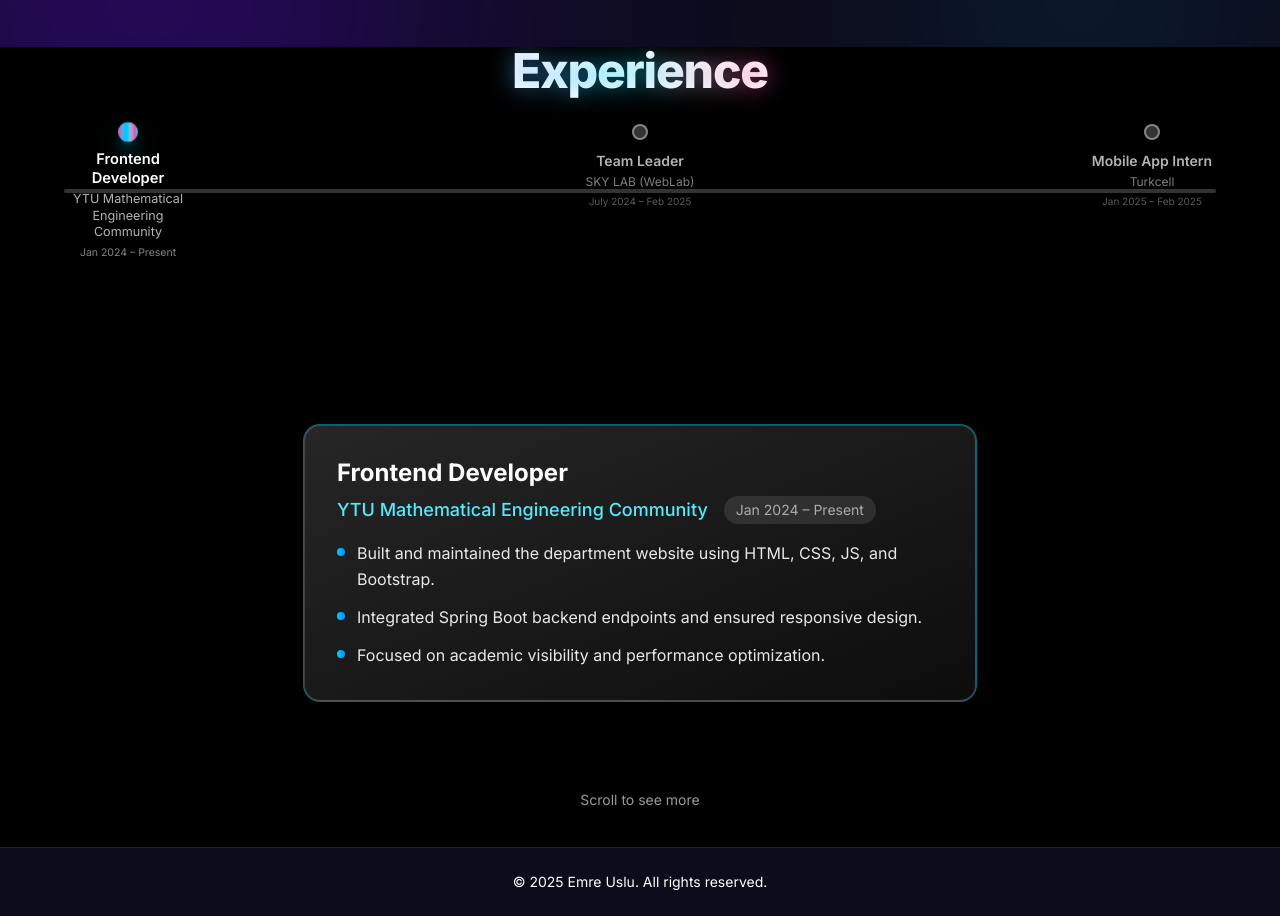
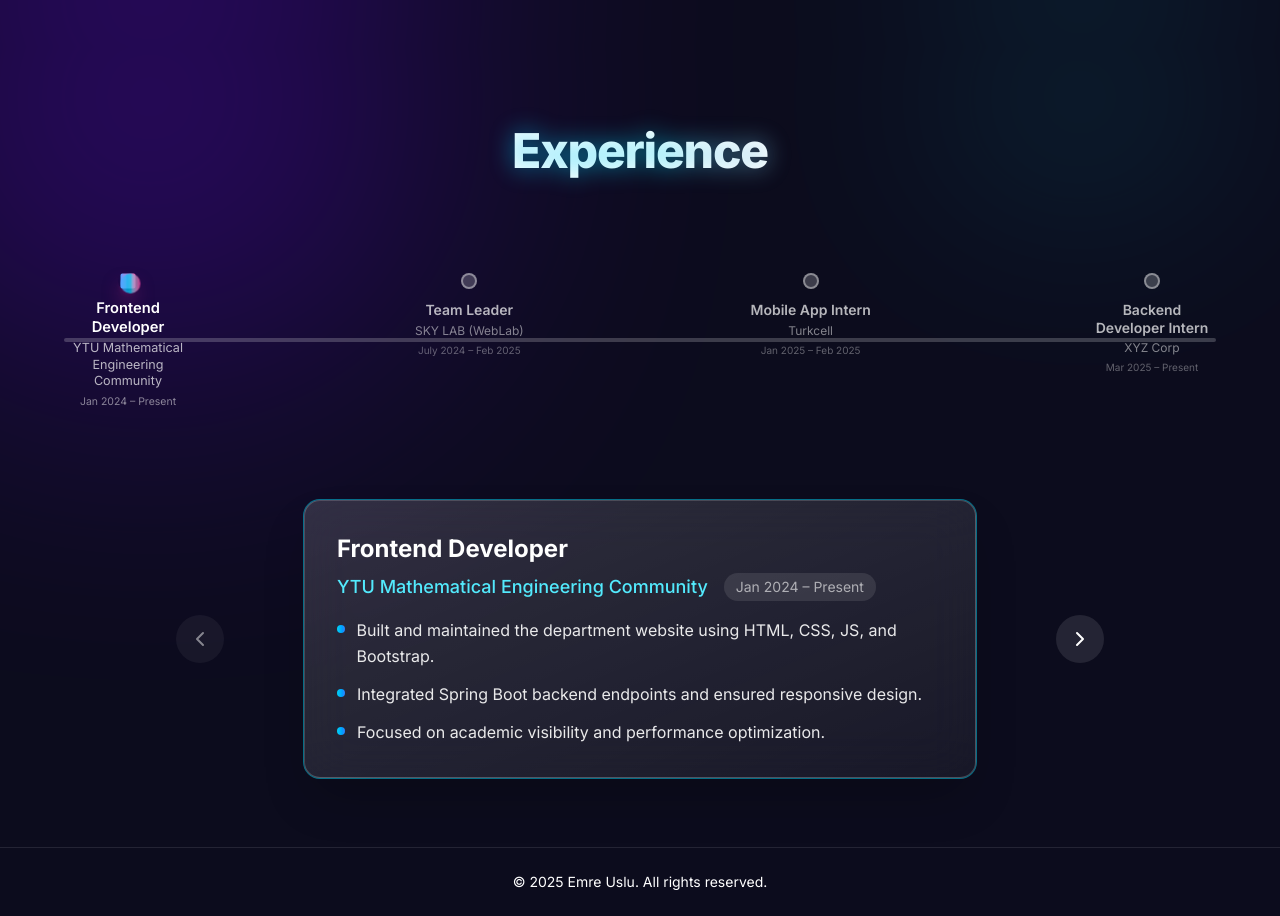
Before and after one commit to rakun256/rakun-portfolio, a Next.js app: page / in a window 1280 px wide. Shown: the part 1720-2636 px from the top of the page. Built offline with nearby package versions, Linux system fonts and the light colour scheme.

Commit message:
Refactor ExperienceCard and HorizontalTimeline components; remove framer-motion animations, improve layout, and enhance accessibility. Update AboutSection and ExperienceSection for better responsiveness and user interaction. Add new experience entry in timeline data and update package dependencies.

```diff
--- a/components/experience/ExperienceCard.tsx
+++ b/components/experience/ExperienceCard.tsx
@@ -1,5 +1,4 @@
 import React from "react";
-import { motion } from "framer-motion";
 
 interface ExperienceCardProps {
   title: string;
@@ -17,61 +16,39 @@ const ExperienceCard: React.FC<ExperienceCardProps> = ({
   isActive,
 }) => {
   return (
-    <motion.div
-      key={`${title}-${organization}`}
-      initial={{ opacity: 0, y: 60, scale: 0.95 }}
-      animate={{ opacity: 1, y: 0, scale: 1 }}
-      exit={{ opacity: 0, y: -60, scale: 0.95 }}
-      transition={{
-        duration: 0.7,
-        ease: [0.22, 1, 0.36, 1]
-      }}
+    <div
       className={`relative bg-gradient-to-br from-white/15 to-white/5 backdrop-blur-xl border border-white/20 rounded-2xl p-8 shadow-2xl text-white max-w-2xl w-full transition-all duration-500 hover:shadow-cyan-400/20 hover:border-cyan-400/30 group ${
         isActive ? "ring-1 ring-cyan-400/50" : "opacity-80"
       }`}
     >
-      {/* Arka plan gradyan efekti */}
       <div className="absolute inset-0 bg-gradient-to-br from-blue-400/10 via-cyan-400/5 to-pink-500/10 rounded-2xl opacity-0 group-hover:opacity-100 transition-opacity duration-500" />
-
-      <div className="relative z-10">
-        {/* Başlık ve kurum */}
-        <div className="mb-4">
-          <h3 className="text-xl md:text-2xl font-bold text-white mb-2 leading-tight">
+      <div className="relative z-10 space-y-4">
+        <div>
+          <h3 className="text-xl md:text-2xl font-bold text-white mb-2">
             {title}
           </h3>
           <div className="flex flex-col sm:flex-row sm:items-center gap-2 sm:gap-4">
             <span className="text-lg text-cyan-300 font-medium">
               {organization}
             </span>
-            <span className="text-sm text-white/60 bg-white/10 px-3 py-1 rounded-full w-fit">
+            <span className="text-sm text-white/60 bg-white/10 px-3 py-1 rounded-full">
               {date}
             </span>
           </div>
         </div>
-
-        {/* Açıklama listesi */}
         <div className="space-y-3">
           {description.map((item, idx) => (
-            <motion.div
-              key={idx}
-              initial={{ opacity: 0, x: -20 }}
-              animate={{ opacity: 1, x: 0 }}
-              transition={{ delay: idx * 0.1 + 0.3, duration: 0.5 }}
-              className="flex items-start gap-3"
-            >
-              {/* Özel bullet */}
-              <div className="w-2 h-2 rounded-full bg-gradient-to-r from-cyan-400 to-blue-500 mt-2 flex-shrink-0" />
+            <div key={idx} className="flex items-start gap-3">
+              <div className="w-2 h-2 rounded-full bg-gradient-to-r from-cyan-400 to-blue-500 mt-2" />
               <p className="text-white/90 text-sm md:text-base leading-relaxed">
                 {item}
               </p>
-            </motion.div>
+            </div>
           ))}
         </div>
       </div>
-
-      {/* Hover efekti için ek gradyan */}
       <div className="absolute inset-0 bg-gradient-to-r from-transparent via-white/5 to-transparent opacity-0 group-hover:opacity-100 transition-opacity duration-500 rounded-2xl" />
-    </motion.div>
+    </div>
   );
 };
 
--- a/components/experience/HorizontalTimeline.tsx
+++ b/components/experience/HorizontalTimeline.tsx
@@ -8,7 +8,9 @@ interface HorizontalTimelineProps {
   activeIndex: number;
 }
 
-export default function HorizontalTimeline({ activeIndex }: HorizontalTimelineProps) {
+export default function HorizontalTimeline({
+  activeIndex,
+}: HorizontalTimelineProps) {
   const containerRef = useRef<HTMLDivElement | null>(null);
   const [progressWidth, setProgressWidth] = useState("0%");
 
@@ -34,13 +36,16 @@ export default function HorizontalTimeline({ activeIndex }: HorizontalTimelinePr
       {/* Noktalar ve bilgiler */}
       <div className="flex justify-between w-full z-20">
         {timeline.map((item, index) => (
-          <div key={index} className="flex flex-col items-center w-32 text-center">
+          <div
+            key={index}
+            className="flex flex-col items-center w-32 text-center"
+          >
             {/* Nokta */}
             <div
               className={clsx(
                 "w-4 h-4 rounded-full border-2 transition-all duration-700 ease-out mb-3 relative",
                 index <= activeIndex
-                  ? "bg-gradient-to-r from-blue-400 via-cyan-400 to-pink-500 border-transparent scale-125 shadow-lg shadow-cyan-400/50"
+                  ? "bg-gradient-to-r from-blue-400 to-pink-500 border-transparent scale-125 shadow-lg shadow-pink-500/50 bg-no-repeat bg-cover"
                   : "bg-white/20 border-white/40 hover:border-white/60"
               )}
             >
@@ -51,11 +56,17 @@ export default function HorizontalTimeline({ activeIndex }: HorizontalTimelinePr
             </div>
 
             {/* Bilgiler */}
-            <div className={clsx(
-              "transition-all duration-500",
-              index === activeIndex ? "opacity-100 transform scale-105" : "opacity-70"
-            )}>
-              <p className="text-sm text-white font-semibold leading-tight mb-1">{item.title}</p>
+            <div
+              className={clsx(
+                "transition-all duration-500",
+                index === activeIndex
+                  ? "opacity-100 transform scale-105"
+                  : "opacity-70"
+              )}
+            >
+              <p className="text-sm text-white font-semibold leading-tight mb-1">
+                {item.title}
+              </p>
               <p className="text-xs text-white/70 mb-1">{item.organization}</p>
               <p className="text-[10px] text-white/50">{item.date}</p>
             </div>
--- a/components/experience/TimelineDot.tsx
+++ /dev/null
@@ -1,105 +0,0 @@
-// ExperienceSection.tsx
-"use client";
-
-import { useEffect, useRef, useState } from "react";
-import { timeline } from "@/data/timeline";
-import ExperienceCard from "../experience/ExperienceCard";
-import HorizontalTimeline from "../experience/HorizontalTimeline";
-
-export default function ExperienceSection() {
-  const sectionRef = useRef<HTMLElement | null>(null);
-  const [activeIndex, setActiveIndex] = useState(0);
-  const [isScrolling, setIsScrolling] = useState(false);
-
-  useEffect(() => {
-    const section = sectionRef.current;
-    if (!section) return;
-
-    const observer = new IntersectionObserver(
-      ([entry]) => {
-        if (entry.isIntersecting) {
-          document.body.style.overflow = "hidden";
-        } else {
-          document.body.style.overflow = "auto";
-        }
-      },
-      { threshold: 0.5 }
-    );
-
-    observer.observe(section);
-    return () => {
-      observer.disconnect();
-      document.body.style.overflow = "auto";
-    };
-  }, []);
-
-  const handleWheel = (e: WheelEvent) => {
-    if (isScrolling) return;
-    setIsScrolling(true);
-    setTimeout(() => setIsScrolling(false), 800);
-
-    if (e.deltaY > 0 && activeIndex < timeline.length - 1) {
-      setActiveIndex((prev) => prev + 1);
-    } else if (e.deltaY < 0 && activeIndex > 0) {
-      setActiveIndex((prev) => prev - 1);
-    }
-  };
-
-  useEffect(() => {
-    const section = sectionRef.current;
-    if (!section) return;
-    section.addEventListener("wheel", handleWheel, { passive: false });
-    return () => section.removeEventListener("wheel", handleWheel);
-  }, [activeIndex, isScrolling]);
-
-  return (
-    <section
-      ref={sectionRef}
-      id="experience"
-      className="relative h-screen w-full overflow-hidden bg-black text-white"
-    >
-      <div className="flex flex-col h-full">
-        {/* Başlık */}
-        <div className="shrink-0 py-10">
-          <h2 className="text-4xl md:text-5xl font-extrabold text-white tracking-tight relative group inline-block text-center w-full">
-            Experience
-            <span className="absolute inset-0 blur-md opacity-60 group-hover:opacity-90 bg-gradient-to-r from-blue-400 via-cyan-400 to-pink-500 bg-clip-text text-transparent pointer-events-none transition-all duration-500 text-center">
-              Experience
-            </span>
-          </h2>
-        </div>
-
-        {/* Timeline */}
-        <div className="shrink-0 hidden md:block">
-          <HorizontalTimeline activeIndex={activeIndex} />
-        </div>
-
-        {/* Aktif Kart */}
-        <div className="grow flex items-center justify-center px-4">
-          <ExperienceCard
-            title={timeline[activeIndex].title}
-            organization={timeline[activeIndex].organization}
-            date={timeline[activeIndex].date}
-            description={timeline[activeIndex].description}
-            isActive={true}
-          />
-        </div>
-
-        {/* Mobil versiyon */}
-        <div className="md:hidden mt-8 px-4">
-          {timeline.map((item, index) => (
-            <div key={index} className="mb-12">
-              <ExperienceCard
-                title={item.title}
-                organization={item.organization}
-                date={item.date}
-                description={item.description}
-                isActive={true}
-              />
-            </div>
-          ))}
-        </div>
-      </div>
-    </section>
-  );
-}
--- a/components/sections/About.tsx
+++ b/components/sections/About.tsx
@@ -11,7 +11,7 @@ export default function AboutSection() {
   return (
     <SectionWrapper
       id="about"
-      className="relative min-h-screen pt-28 pb-20 px-4 sm:px-6 lg:px-8 justify-center items-center flex"
+      className="relative min-h-screen pt-28 pb-20 px-4 sm:px-6 lg:px-8 justify-center items-center flex overflow-y-visible"
     >
       <div className="absolute inset-0 -z-10 overflow-hidden">
         <div className="absolute bottom-[-200px] left-[-100px] w-[500px] h-[500px] bg-[#6f00ff] rounded-full opacity-40 blur-[150px]" />
@@ -38,6 +38,7 @@ export default function AboutSection() {
           whileInView={{ opacity: 1, y: 0 }}
           transition={{ delay: 0.3, duration: 0.6 }}
           className="text-white/80 text-base md:text-lg leading-relaxed mt-6 whitespace-pre-line text-align-left"
+          viewport={{ once: true }}
         >
           {about.description}
         </motion.p>
@@ -55,6 +56,7 @@ export default function AboutSection() {
           },
         }}
         className="grid grid-cols-1 sm:grid-cols-2 md:grid-cols-2 gap-6 max-w-4xl mx-auto"
+        viewport={{ once: true }}
       >
         {about.highlights.map((item, index) => {
           const Icon = item.icon;
@@ -65,12 +67,14 @@ export default function AboutSection() {
              bg-white/10 border border-white/30 backdrop-blur-md p-4 rounded-2xl
              shadow-xl text-white/90 group transition-transform hover:scale-[1.03]
              hover:shadow-2xl min-w-[240px] sm:min-w-[260px]"
+             viewport={{ once: true }}
             >
               <motion.div
                 className="absolute w-60 h-60 -translate-x-1/2 -translate-y-1/2 rounded-full pointer-events-none
                bg-gradient-to-br from-[#6f00ff] via-[#a002a0] to-[#0876e4] opacity-0
                blur-3xl group-hover:opacity-30 transition-opacity duration-300"
                 style={{ left: "50%", top: "50%" }}
+                viewport={{ once: true }}
               />
 
               <div className="flex justify-center items-center z-10 relative h-full gap-4">
--- a/components/sections/Experience.tsx
+++ b/components/sections/Experience.tsx
@@ -1,111 +1,78 @@
 "use client";
 
-import { useEffect, useRef, useState, useCallback } from "react";
+import React, { useState } from "react";
+import { FiChevronLeft, FiChevronRight } from "react-icons/fi";
+import { AnimatePresence, motion } from "framer-motion";
 import { timeline } from "@/data/timeline";
 import ExperienceCard from "../experience/ExperienceCard";
 import HorizontalTimeline from "../experience/HorizontalTimeline";
 
 export default function ExperienceSection() {
-  const sectionRef = useRef<HTMLElement | null>(null);
+  const about = { title: "Experience" };
   const [activeIndex, setActiveIndex] = useState(0);
-  const [isScrolling, setIsScrolling] = useState(false);
-  const [isMobile, setIsMobile] = useState(false);
 
-  // Mobil cihaz kontrolü
-  useEffect(() => {
-    const checkMobile = () => {
-      setIsMobile(window.innerWidth < 768);
-    };
-
-    checkMobile();
-    window.addEventListener('resize', checkMobile);
-    return () => window.removeEventListener('resize', checkMobile);
-  }, []);
-
-  // Masaüstü için scroll kilitleme
-  useEffect(() => {
-    if (isMobile) return;
-
-    const section = sectionRef.current;
-    if (!section) return;
-
-    const observer = new IntersectionObserver(
-      ([entry]) => {
-        if (entry.isIntersecting) {
-          document.body.style.overflow = "hidden";
-          document.documentElement.style.overflow = "hidden";
-        } else {
-          document.body.style.overflow = "auto";
-          document.documentElement.style.overflow = "auto";
-        }
-      },
-      { threshold: 0.3 }
-    );
-
-    observer.observe(section);
-    return () => {
-      observer.disconnect();
-      document.body.style.overflow = "auto";
-      document.documentElement.style.overflow = "auto";
-    };
-  }, [isMobile]);
-
-  // Wheel event handler
-  const handleWheel = useCallback((e: WheelEvent) => {
-    if (isMobile || isScrolling) return;
-
-    e.preventDefault();
-    e.stopPropagation();
-
-    setIsScrolling(true);
-    setTimeout(() => setIsScrolling(false), 600);
-
-    if (e.deltaY > 0 && activeIndex < timeline.length - 1) {
-      setActiveIndex((prev) => prev + 1);
-    } else if (e.deltaY < 0 && activeIndex > 0) {
-      setActiveIndex((prev) => prev - 1);
-    }
-  }, [activeIndex, isScrolling, isMobile]);
-
-  // Wheel event listener
-  useEffect(() => {
-    if (isMobile) return;
-
-    const section = sectionRef.current;
-    if (!section) return;
-
-    section.addEventListener("wheel", handleWheel, { passive: false });
-    return () => section.removeEventListener("wheel", handleWheel);
-  }, [handleWheel, isMobile]);
+  const prev = () => activeIndex > 0 && setActiveIndex((i) => i - 1);
+  const next = () =>
+    activeIndex < timeline.length - 1 && setActiveIndex((i) => i + 1);
 
   return (
     <section
       id="experience"
-      ref={sectionRef}
-      className={`relative w-full bg-black text-white ${
-        isMobile ? 'py-16 px-4' : 'h-screen overflow-hidden'
-      }`}
+      className="relative h-screen w-full text-white flex flex-col items-center pt-20 overflow-y-visible"
     >
-      {/* Başlık */}
-      <div className="flex justify-center items-center mb-8">
-        <h2 className="text-4xl md:text-5xl font-extrabold text-white tracking-tight relative group inline-block text-center">
-          Experience
-          <span className="absolute inset-0 blur-md opacity-60 group-hover:opacity-90 bg-gradient-to-r from-blue-400 via-cyan-400 to-pink-500 bg-clip-text text-transparent pointer-events-none transition-all duration-500">
-            Experience
+      <div className="absolute inset-0 -z-10 overflow-hidden">
+        <div className="absolute top-[-200px] left-[-100px] w-[500px] h-[500px] bg-[#6f00ff] rounded-full opacity-40 blur-[150px]" />
+        <div className="absolute top-[0px] right-[100px] w-[200px] h-[100px] bg-[#00f2ff] rounded-full opacity-30 blur-[120px]" />
+      </div>
+
+      {/* Başlık (reveal on scroll) */}
+      <motion.div
+        initial={{ opacity: 0, y: 20 }}
+        whileInView={{ opacity: 1, y: 0 }}
+        viewport={{ once: true, amount: 0.3 }}
+        transition={{ duration: 0.6, ease: "easeOut" }}
+        className="w-full px-4 mb-8"
+      >
+        <h2 className="text-4xl md:text-5xl font-extrabold text-white tracking-tight relative group inline-block text-center w-full">
+          {about.title}
+          <span className="absolute inset-0 blur-md opacity-60 group-hover:opacity-90 bg-gradient-to-r from-blue-400 via-cyan-400 to-pink-500 bg-clip-text text-transparent pointer-events-none transition duration-500">
+            {about.title}
           </span>
         </h2>
-      </div>
+      </motion.div>
 
-      {/* Masaüstü Sürümü */}
-      {!isMobile && (
-        <>
-          {/* Timeline */}
-          <div className="mb-8">
+      {/* Desktop: timeline + kart + oklar (reveal on scroll) */}
+      <motion.div
+        initial={{ opacity: 0, y: 20 }}
+        whileInView={{ opacity: 1, y: 0 }}
+        viewport={{ once: true, amount: 0.3 }}
+        transition={{ delay: 0.1, duration: 0.6, ease: "easeOut" }}
+        className="hidden md:flex flex-1 flex-col w-full items-center justify-center gap-12 px-4"
+      >
         <HorizontalTimeline activeIndex={activeIndex} />
-          </div>
 
-          {/* Aktif Kart */}
-          <div className="flex items-center justify-center h-[calc(100vh-280px)]">
+        <div className="relative w-full max-w-2xl flex items-center justify-center">
+          {/* Sol ok */}
+          <button
+            onClick={prev}
+            disabled={activeIndex === 0}
+            aria-label="Previous experience"
+            className="absolute left-[-8rem] top-1/2 -translate-y-1/2 p-3 bg-white/10 hover:bg-white/20 disabled:opacity-50 rounded-full transition z-10"
+          >
+            <FiChevronLeft size={24} />
+          </button>
+
+          {/* Card container */}
+          <div className="w-full relative">
+            <AnimatePresence mode="wait">
+              <motion.div
+                key={activeIndex}
+                initial={{ opacity: 0 }}
+                animate={{ opacity: 1 }}
+                exit={{ opacity: 0 }}
+                transition={{ duration: 0.4, ease: "easeInOut" }}
+                className="w-full"
+              >
                 <ExperienceCard
                   title={timeline[activeIndex].title}
                   organization={timeline[activeIndex].organization}
@@ -113,33 +80,36 @@ export default function ExperienceSection() {
                   description={timeline[activeIndex].description}
                   isActive={true}
                 />
+              </motion.div>
+            </AnimatePresence>
           </div>
 
-          {/* Scroll İpucu */}
-          {activeIndex < timeline.length - 1 && (
-            <div className="absolute bottom-8 left-1/2 transform -translate-x-1/2 text-white/60 text-sm animate-bounce">
-              Scroll to see more
+          {/* Sağ ok */}
+          <button
+            onClick={next}
+            disabled={activeIndex === timeline.length - 1}
+            aria-label="Next experience"
+            className="absolute right-[-8rem] top-1/2 -translate-y-1/2 p-3 bg-white/10 hover:bg-white/20 disabled:opacity-50 rounded-full transition z-10"
+          >
+            <FiChevronRight size={24} />
+          </button>
         </div>
-          )}
-        </>
-      )}
+      </motion.div>
 
-      {/* Mobil Sürümü */}
-      {isMobile && (
-        <div className="space-y-12">
-          {timeline.map((item, index) => (
-            <div key={index} className="w-full">
+      {/* Mobile: dikey liste */}
+      <div className="md:hidden w-full overflow-auto px-4 mt-8 pb-8">
+        {timeline.map((item, idx) => (
+          <div key={idx} className="mb-8 flex justify-center">
             <ExperienceCard
               title={item.title}
               organization={item.organization}
               date={item.date}
               description={item.description}
-                isActive={true}
+              isActive={idx === activeIndex}
             />
           </div>
         ))}
       </div>
-      )}
     </section>
   );
 }
--- a/data/timeline.ts
+++ b/data/timeline.ts
@@ -28,5 +28,15 @@ export const timeline = [
       "Integrated REST APIs and built notification features.",
       "Participated in agile sprint planning and testing processes."
     ]
+  },
+  {
+    title: "Backend Developer Intern",
+    organization: "XYZ Corp",
+    date: "Mar 2025 – Present",
+    description: [
+      "Assisted in the development of RESTful APIs using Node.js and Express.",
+      "Worked with MongoDB for database management and data modeling.",
+      "Participated in code reviews and contributed to documentation."
+    ]
   }
 ];
--- a/package.json
+++ b/package.json
@@ -11,6 +11,9 @@
   "dependencies": {
     "clsx": "^2.1.1",
     "framer-motion": "^12.23.0",
+    "lodash": "^4.17.21",
+    "lodash.throttle": "^4.1.1",
+    "lucide-react": "^0.525.0",
     "next": "15.3.4",
     "react": "^19.0.0",
     "react-dom": "^19.0.0",
@@ -19,6 +22,7 @@
   },
   "devDependencies": {
     "@tailwindcss/postcss": "^4",
+    "@types/lodash.throttle": "^4.1.9",
     "@types/node": "^20",
     "@types/react": "^19",
     "@types/react-dom": "^19",
```
Also changed, not shown: 1 other file (tests, documents, lock files or other folders). Lines whose indentation alone changed are shown as unchanged.
